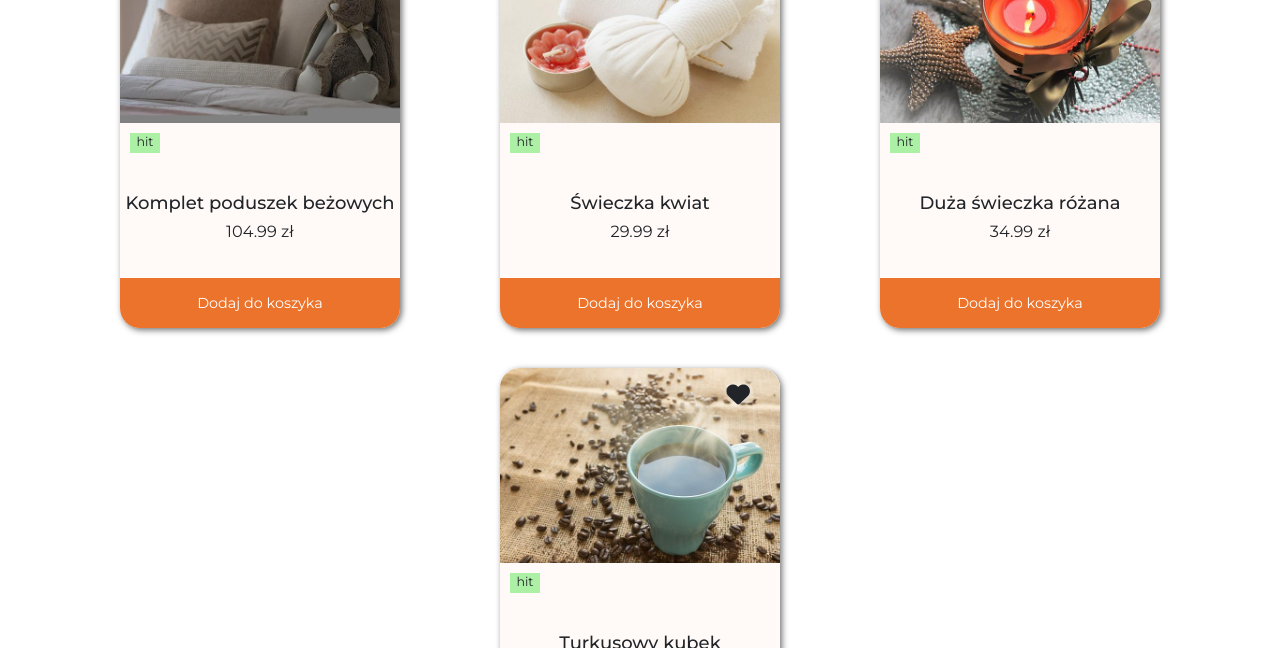
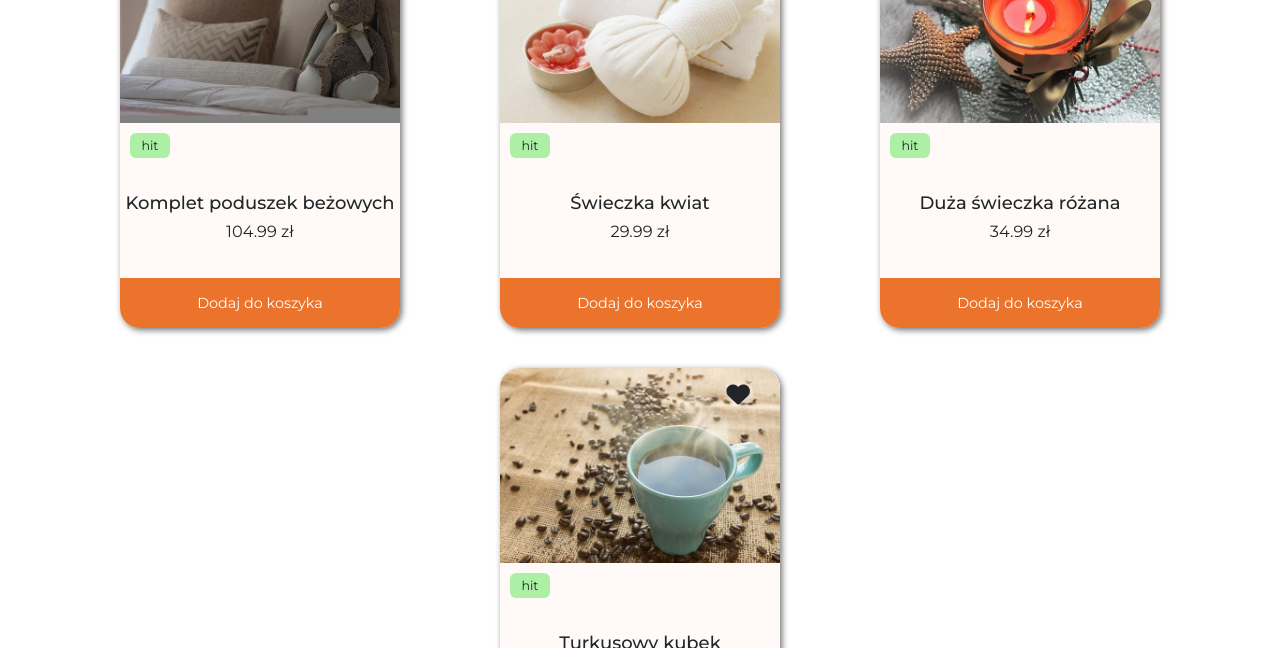
Before and after one commit to MilaKropeczka/ForHome-Shop-Online, a React (Create React App) app: page /#/ in a window 1280 px wide. Shown: the part 1040-1688 px from the top of the page. Built offline with nearby package versions, Linux system fonts and the light colour scheme.

Commit message:
Fixed styled status

```diff
--- a/src/App.js
+++ b/src/App.js
@@ -249,7 +249,7 @@ function App() {
 			imgSmall: `${imgMug7}`,
 			imgLarge: false,
 			category: `Kuchnia`,
-			fav: true,
+			fav: false,
 			amount: 0,
 			cart: false,
 		},
--- a/src/components/Main/Box/Box.module.sass
+++ b/src/components/Main/Box/Box.module.sass
@@ -38,17 +38,20 @@
 
 .status
     position: absolute
-    height: 20px
+    height: 25px
+    line-height: 25px
     top: 10px
     left: 10px
+    border-radius: 6px
 
 .hit
     background-color: #abf0a4
-    width: 30px
+    width: 40px
 
 .wyprzedaz
-    width: 80px
+    width: 95px
     background-color: tomato
+
 
 .buy
     color: white
```
